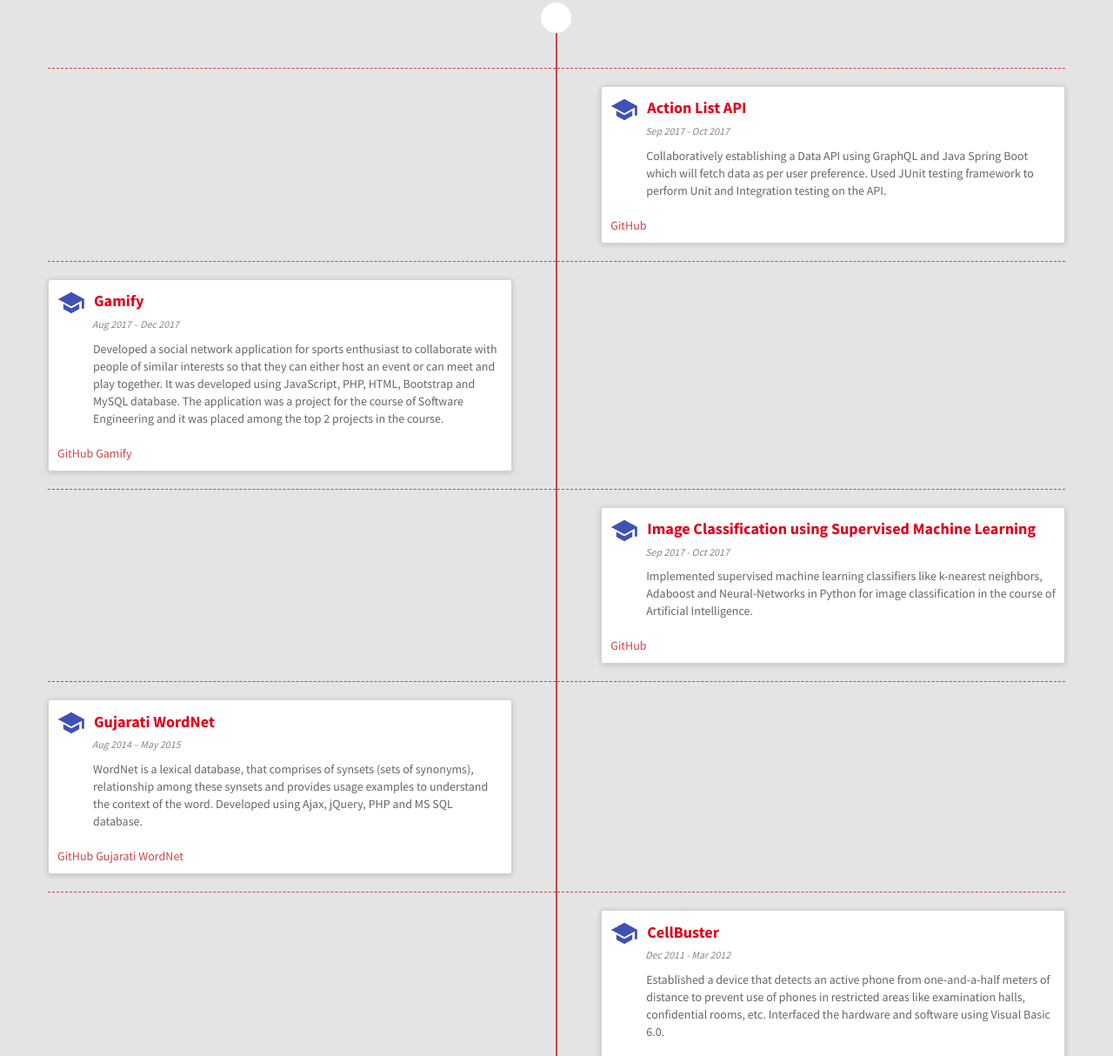
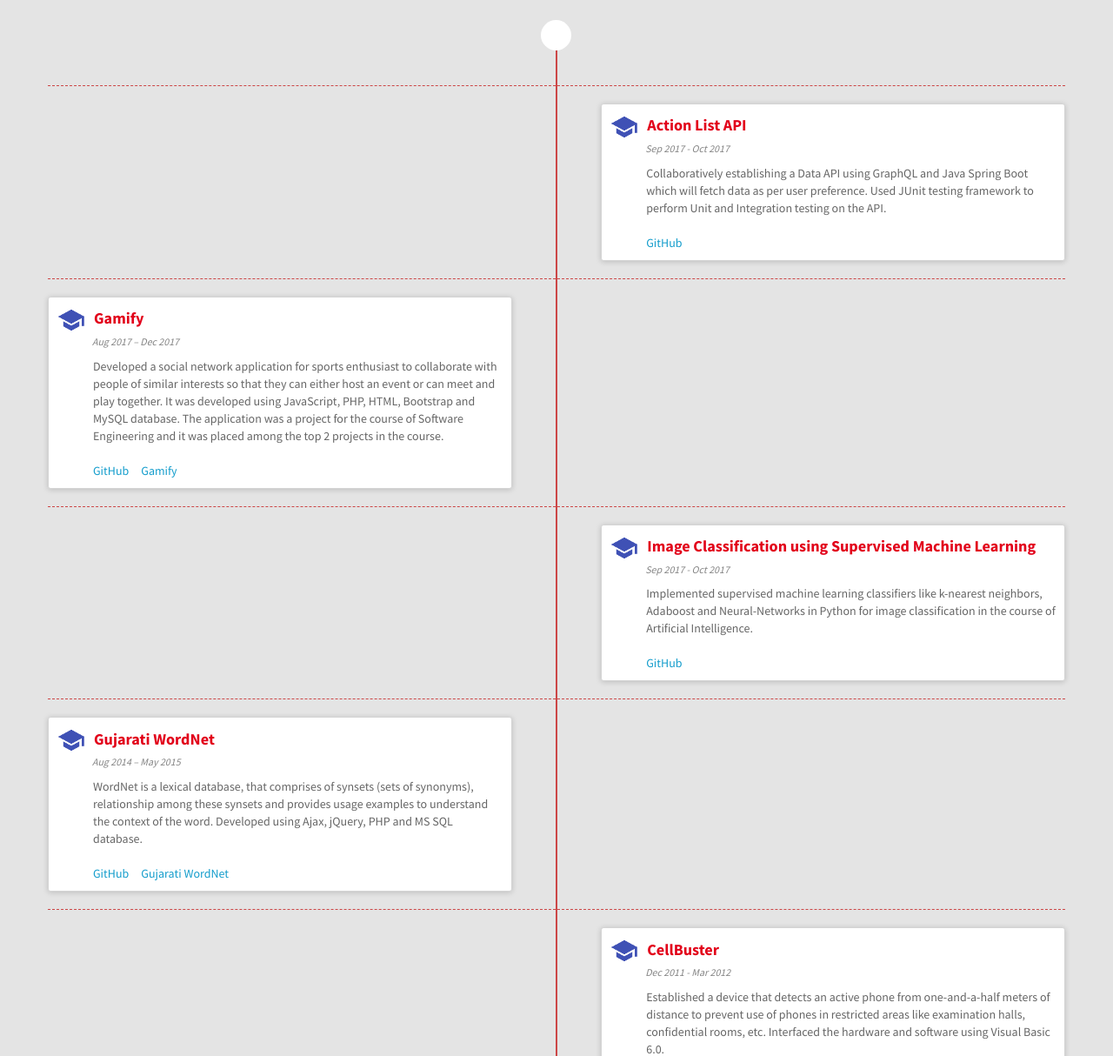
Before and after one commit to sagarpanchal8793/sagarpanchal8793.github.io, a plain HTML site: page index.html in a window 1280 px wide. Shown: the part 2253-3467 px from the top of the page at 87% size. Drawn offline with Linux system fonts and the light colour scheme.

Commit message:
updated the github links

```diff
--- a/css/styles.css
+++ b/css/styles.css
@@ -79,10 +79,10 @@ a {
     transition: all 0.2s linear;
 }
 
-    a:hover {
-        color: #DF3927;
-        text-decoration: none;
-    }
+a:hover {
+    color: #DF3927;
+    text-decoration: none;
+}
 
 .btn {
     border: 0px;
@@ -1151,3 +1151,8 @@ footer {
 .move_left{
     margin-left: 8%;
 }
+
+.Github_a_tag a{
+    color: #149dcc;
+    text-decoration: none;
+}
--- a/index.html
+++ b/index.html
@@ -381,7 +381,7 @@
                             <li class = "move_left"><span class="causale">• Analysed business requirements, domain specifications and developed applications for a major Oil and Gas client.</span> </li><br>
                             <li class = "move_left"><span class="causale">• Reduced client cost of $77K by amalgamating the work of 5 remote servers into a centralized server for auto indexing application, built in C#, ASP.NET MVC using Telerik UI controls, Entity Framework, Oracle and MSSQL server.</span> </li><br>
                             <li class = "move_left"><span class="causale">• Lead, trained and mentored a sub-team of 3 throughout the aforementioned project milestone.</span> </li><br>
-                            <li class = "move_left"><span class="causale">• Recommended 14 profitable process improvements that extensively minimized client as well as team efforts.</span> </li>
+                            <li class = "move_left"><span class="causale">• Recommended 14 profitable process improvements that extensively minimized client as well as team efforts.</span> </li><br>
                             <li class = "move_left"><span class="causale">• Performed static and dynamic code analysis using HP Fortify Software Security Center to analyze and rectify vulnerabilities.</span> </li>
 
                         </ul>
@@ -451,7 +451,7 @@
                             <li><span class="importo"><img class="proexp-pad" src="images/icon.png"><b>Action List API</b></span></li>
                             <li><p><small class="causale proexp-pad-left-time"><i> Sep 2017 - Oct 2017 </i></small></p> </li>
                             <li class = "move_left"><span class="causale">Collaboratively establishing a Data API using GraphQL and Java Spring Boot which will fetch data as per user preference. Used JUnit testing framework to perform Unit and Integration testing on the API.</span> </li><br>
-                            <li><a href="https://github.com/p632-sp-2018/action-list-api" target="_blank">GitHub</a></li>
+                            <li class = "move_left Github_a_tag"><a href="https://github.com/p632-sp-2018/action-list-api" target="_blank">GitHub</a></li>
                         </ul>
                     </div>
 
@@ -472,7 +472,7 @@
                             <li><p><small class="causale proexp-pad-left-time"><i> Aug 2017 – Dec 2017 </i></small></p> </li>
                             <li class = "move_left"><span class="causale"> Developed a social network application for sports enthusiast to collaborate with people of similar interests so that they can either host an event or can meet and play together. It was developed using JavaScript, PHP, HTML, Bootstrap and MySQL database. The application was a project for the course of Software Engineering and it was placed among the top 2 projects in the course.</span> </li>
                             <br>
-                            <li><a href="https://github.com/sagarpanchal8793/GamifyWebsite" target="_blank">GitHub</a>       <a href="http://homes.soic.indiana.edu/prbhat/" target="_blank">Gamify</a></li>
+                            <li class = "move_left Github_a_tag"><a href="https://github.com/sagarpanchal8793/GamifyWebsite" target="_blank">GitHub</a>&nbsp;&nbsp;&nbsp;&nbsp;&nbsp;<a href="http://homes.soic.indiana.edu/prbhat/" target="_blank">Gamify</a></li>
                         </ul>
                     </div>
 
@@ -499,7 +499,7 @@
                             <li><span class="importo"><img class="proexp-pad" src="images/icon.png"><b>Image Classification using Supervised Machine Learning</b></span></li>
                             <li><p><small class="causale proexp-pad-left-time"><i> Sep 2017 - Oct 2017 </i></small></p> </li>
                             <li class = "move_left"><span class="causale">Implemented supervised machine learning classifiers like k-nearest neighbors, Adaboost and Neural-Networks in Python for image classification in the course of Artificial Intelligence.</span> </li><br>
-                            <li><a href="https://github.com/sagarpanchal8793/Supervised-Machine-Learning" target="_blank">GitHub</a></li>
+                            <li class = "move_left Github_a_tag"><a href="https://github.com/sagarpanchal8793/Supervised-Machine-Learning" target="_blank">GitHub</a></li>
                         </ul>
                     </div>
 
@@ -519,7 +519,7 @@
                             <li><span class="importo"><img class="proexp-pad" src="images/icon.png"><b>Gujarati WordNet</b></span></li>
                             <li><p><small class="causale proexp-pad-left-time"><i> Aug 2014 – May 2015 </i></small></p> </li>
                             <li class = "move_left"><span class="causale">WordNet is a lexical database, that comprises of synsets (sets of synonyms), relationship among these synsets and provides usage examples to understand the context of the word. Developed using Ajax, jQuery, PHP and MS SQL database.</span> </li><br>
-                            <li><a href="https://github.com/sagarpanchal8793/Gujarati-Wordnet" target="_blank">GitHub</a>        <a href="http://cgi.soic.indiana.edu/~spanchal/gujarati_wordnet/" target="_blank">Gujarati WordNet</a></li>
+                            <li class = "move_left Github_a_tag"><a href="https://github.com/sagarpanchal8793/Gujarati-Wordnet" target="_blank">GitHub</a>&nbsp;&nbsp;&nbsp;&nbsp;&nbsp;<a href="http://cgi.soic.indiana.edu/~spanchal/gujarati_wordnet/" target="_blank">Gujarati WordNet</a></li>
 
                         </ul>
                     </div>
```
